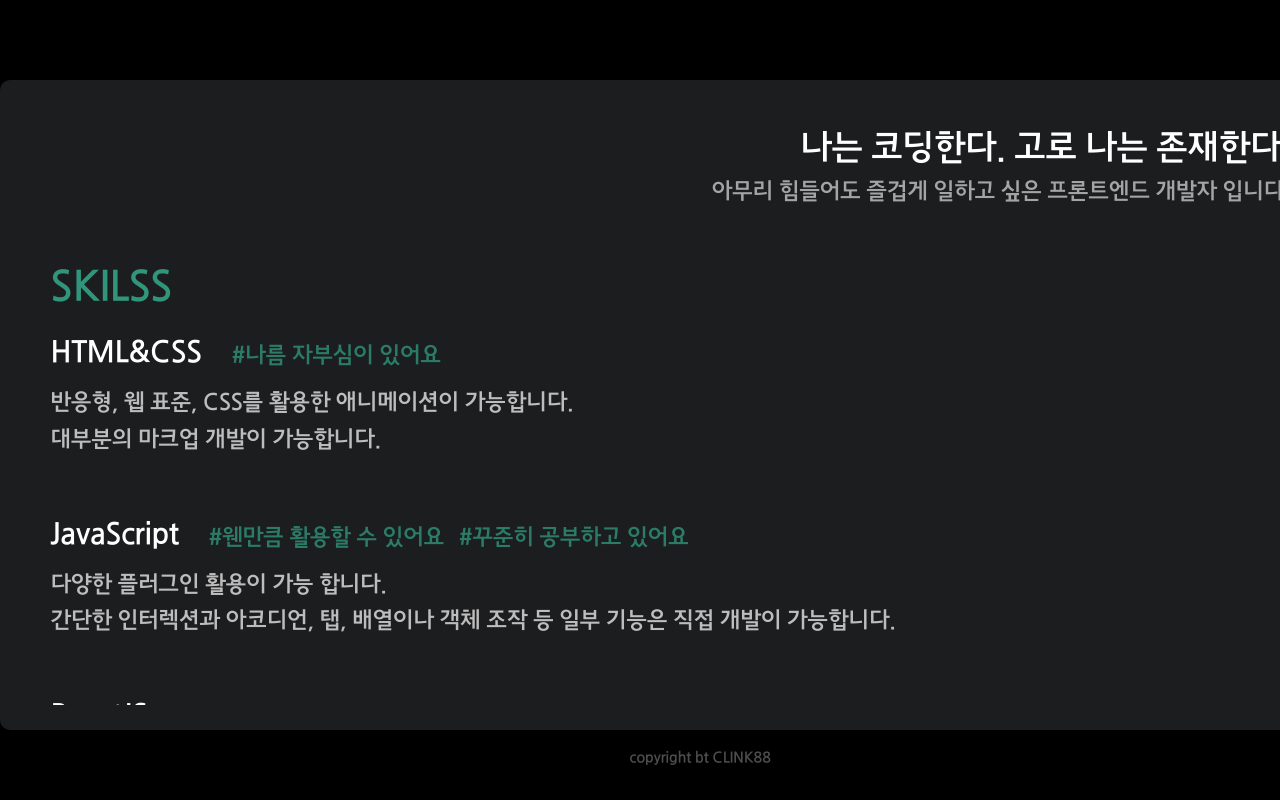
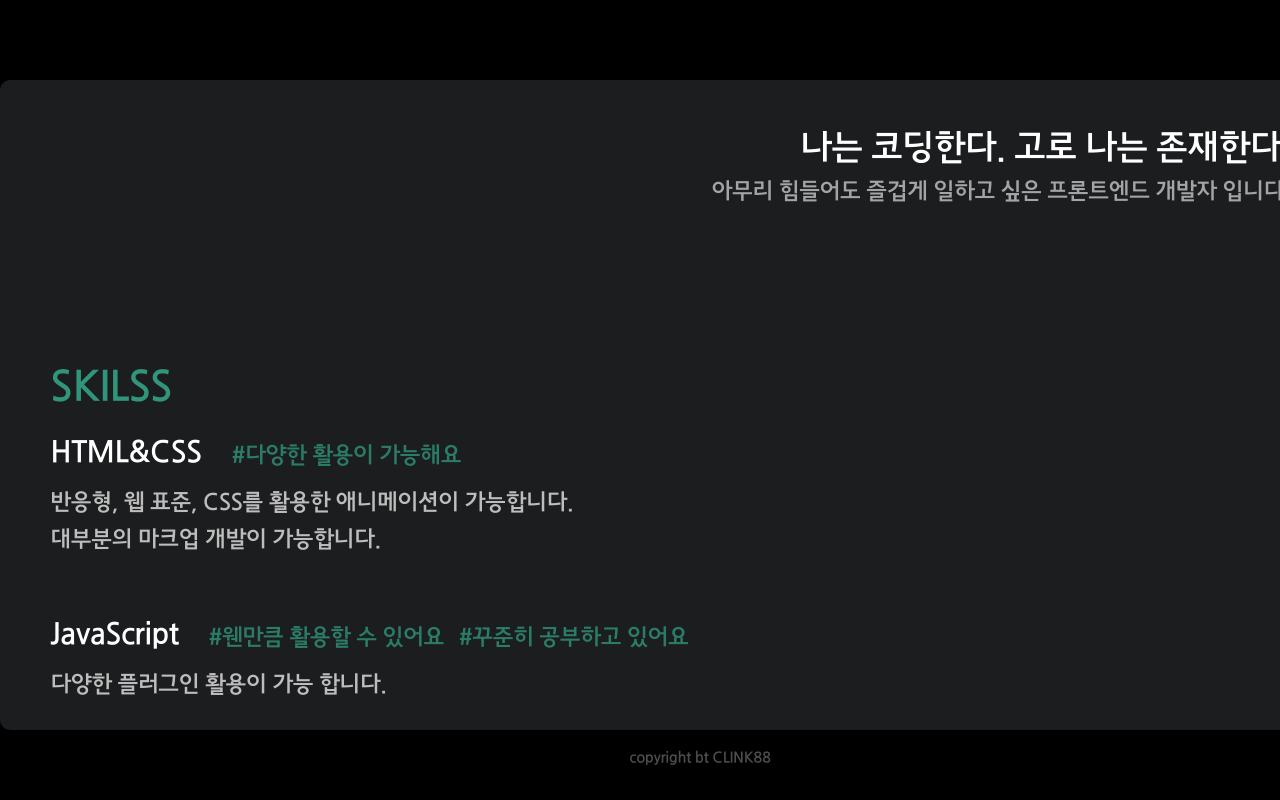
Before and after one commit to cling88/my-onepage-site, a React (Create React App) app: page / in a window 1280 px wide. Built offline with nearby package versions, Linux system fonts and the light colour scheme; a web font is replaced by a local one.

Commit message:
complete

```diff
--- a/src/components/HistoryBlock.js
+++ b/src/components/HistoryBlock.js
@@ -12,6 +12,7 @@ const HistoryBlock = ({ data, type }) => {
         <div
             className='historyBlock'
             css={HistoryBlockStyle}
+            style={type==='main' ? {cursor: 'default'}: {cursor: 'pointer'}}
             onClick={() => setActive(!Active)}
         >
             <div className="historySection">
@@ -75,7 +76,6 @@ const HistoryBlockStyle = css`
     height: 230px;
     float: left;
     margin-right: 15px;
-    cursor: pointer;
     padding: 15px;
     background: #111;
     border-radius: 10px;
--- a/src/components/Skills.js
+++ b/src/components/Skills.js
@@ -16,7 +16,7 @@ const Skills = ({status}) => {
                 <li className="skillItem">
                     <div className="skillItemHead">
                         <h4>HTML&#38;CSS</h4>
-                        <Tag text={'나름 자부심이 있어요'} />
+                        <Tag text={'다양한 활용이 가능해요'} />
                     </div>
                     <div className="cont">
                     반응형, 웹 표준, CSS를 활용한 애니메이션이 가능합니다. <br />
--- a/src/pages/HistoryPage.js
+++ b/src/pages/HistoryPage.js
@@ -23,11 +23,6 @@ function HistoryPage() {
         list: history.list
     }));
     const historyRef = useRef(null);
-
-    useEffect(() => {
-        list && console.log("list: ", list)
-        dateList && console.log("dateList: ", dateList)
-    }, [list, dateList])
 
     useEffect(() => {
         dispatch(setList(historyData))
--- a/src/pages/MainPage.js
+++ b/src/pages/MainPage.js
@@ -1,6 +1,6 @@
 /** @jsxImportSource @emotion/react */
 import {css} from '@emotion/react';
-import { useEffect, useState, useRef } from 'react';
+import { useEffect, useRef } from 'react';
 // lib
 import gsap from 'gsap'
 
@@ -15,34 +15,23 @@ import QuickMenu from '../components/QuickMenu'
 function MainPage() {
 
     const mainRef = useRef(null);
+    const mainScrollRef = useRef(null);
     const skiilsRef = useRef(null);
     const aboutMeRef = useRef(null);
+    const historyRef = useRef(null);
 
-    // const [SkillsStatus, setSkillsStatus] = useState(false);
-    // const [AboutMeStatus, setAboutMeStatus] = useState(false);
-
-    // const [ScrollY, setScrollY] = useState(0);
-    // function handleScroll() {
-    //     if(ScrollY > 299) {
-    //         setScrollY(window.pageYOffset);
-    //     } else {
-    //         setScrollY(window.pageYOffset);
-    //     }
-    // }
-
-    // useEffect(() => {
-    //     function scrollListener() {  window.addEventListener("scroll", handleScroll); }
-    //     scrollListener();
-    //     return () => { window.removeEventListener("scroll", handleScroll); };
-    // });
+    const handleScroll = (e) => {
+        if(e.target.scrollTop > 260) {
+            gsap.to(aboutMeRef.current, 1, {  top: 0, opacity: 1, delay: .1, ease: 'ease-out' });
+        }
+        if(e.target.scrollTop > 800) {
+            gsap.to(historyRef.current, 1, {  top: 0, opacity: 1, delay: .1, ease: 'ease-out' });
+        }
+    }
 
     useEffect(() => {
-        // console.log("skiilsRef: ", skiilsRef.current.offsetTop )
         gsap.to(mainRef.current, 1, {  background: '#1c1d1f', top: 0, opacity: 1, delay: 3, ease: 'ease-out' });
-        // setTimeout(() => {
-        //     setSkillsStatus(true);
-        // }, 3000)
-
+        gsap.to(skiilsRef.current, 1, {  top: 0, opacity: 1, delay: .5, ease: 'ease-out' });
     }, [])
 
     return (
@@ -50,14 +39,14 @@ function MainPage() {
             <MainText />
             <div className="mainInner" ref={mainRef}>
                <QuickMenu />
-               <div className="mainScroll scroll">
-                <div className="skillsWrap">
+               <div className="mainScroll scroll" ref={mainScrollRef} onScroll={handleScroll}>
+                <div className="skillsWrap" ref={skiilsRef}>
                         <Skills  />
                     </div>
-                    <div className="aboutMeWrap">
+                    <div className="aboutMeWrap" ref={aboutMeRef}>
                         <AboutMe />
                     </div>
-                    <div className="historyWrap">
+                    <div className="historyWrap" ref={historyRef}>
                         <History />
                     </div>
                </div>
@@ -74,7 +63,6 @@ const MainPageStyle = css`
         position: relative;
         width: 100%;
         height: calc(100% - 70px);
-        // overflow: hidden;
         margin: 0 auto 20px;
         padding: 160px 25px 25px 25px;
         background: #000;
@@ -88,6 +76,22 @@ const MainPageStyle = css`
             overflow-y: auto;
             padding: 25px;
         }
+        .skillsWrap {
+            position: relative;
+            top: 200px;
+            opacity: 0;
+            margin-top: 100px;
+        }
+        .aboutMeWrap {
+            position: relative;
+            top: 200px;
+            opacity: 0;
+        }
+        .historyWrap {
+            position: relative;
+            top: 200px;
+            opacity: 0;
+        }
     }
 `
 
```
